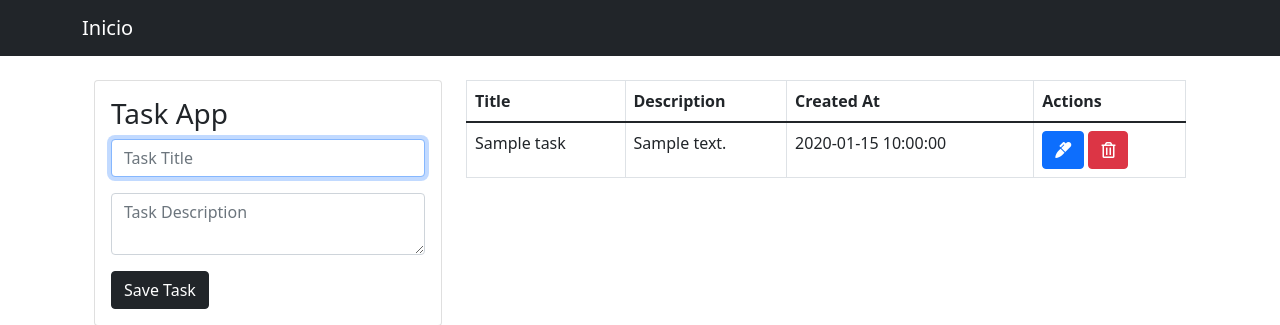
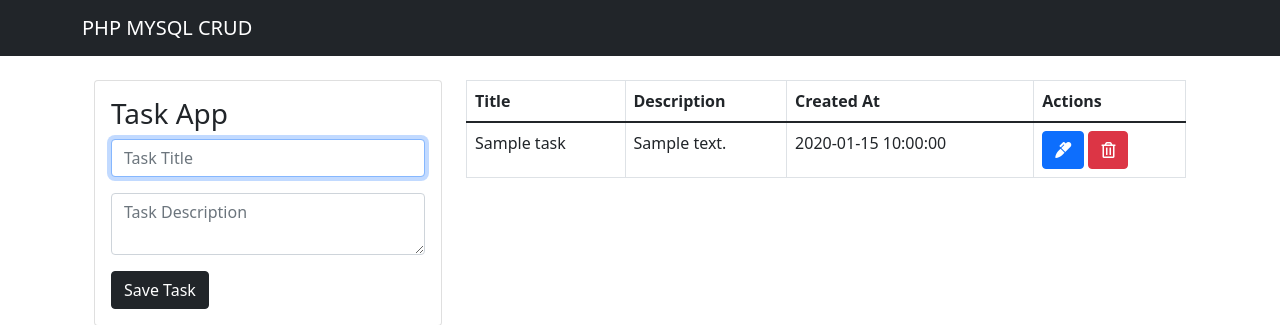
Before and after one commit to AlexanderPythonista/php_mysql_crud, a PHP site: page /index.php in a window 1280 px wide. Shown: the top 325 px of the page. Run offline with PHP 8.4, Linux system fonts and the light colour scheme; tables that the repository leaves empty hold one stand-in row (values such as "Sample post"); some libraries are stand-ins or nearby versions.

Commit message:
Update header.php

```diff
--- a/includes/header.php
+++ b/includes/header.php
@@ -15,7 +15,7 @@
 
 <nav class="navbar navbar-dark bg-dark">
     <div class="container">
-        <a href="index.php" class="navbar-brand">Inicio</a>
+        <a href="index.php" class="navbar-brand">PHP MYSQL CRUD</a>
     </div>
 
 </nav>
```
